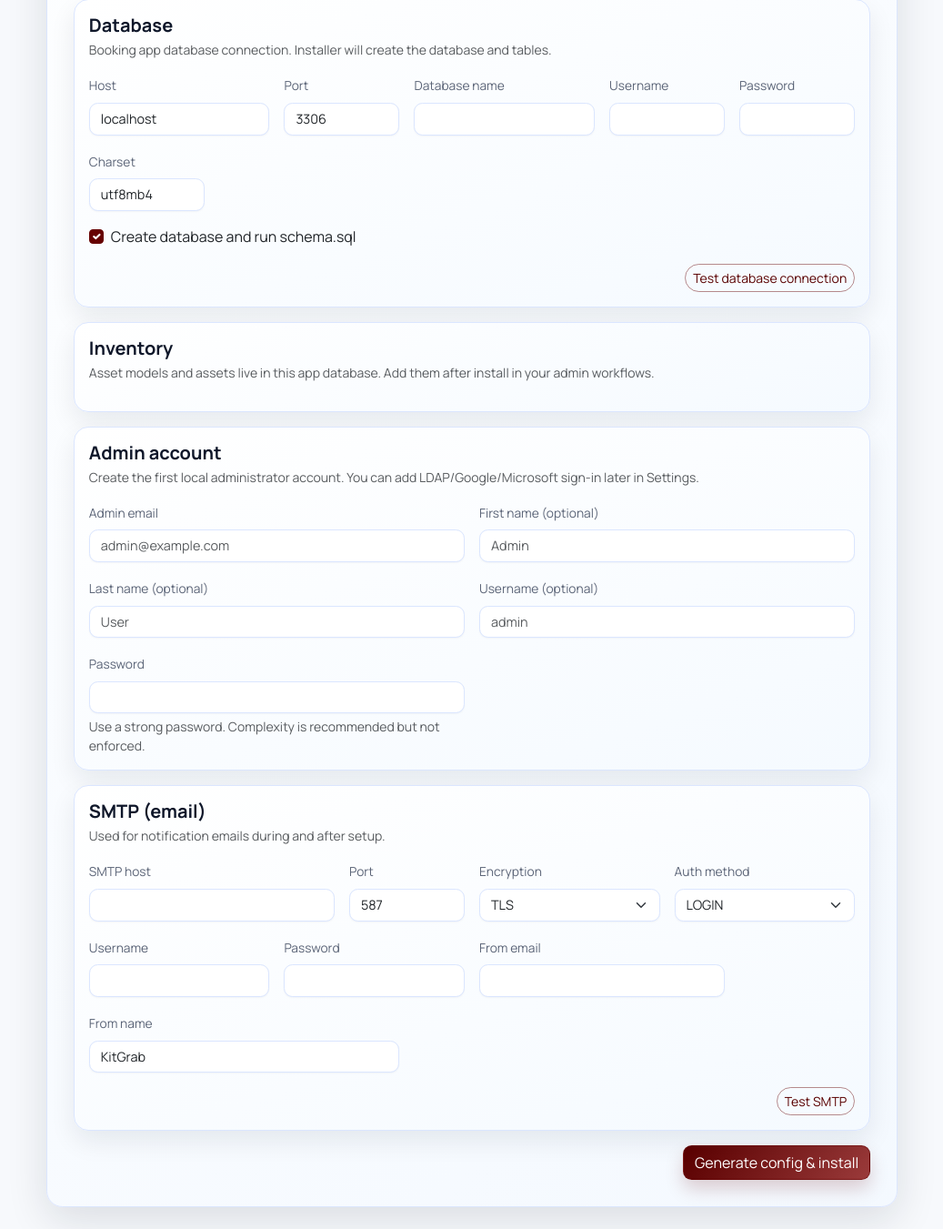
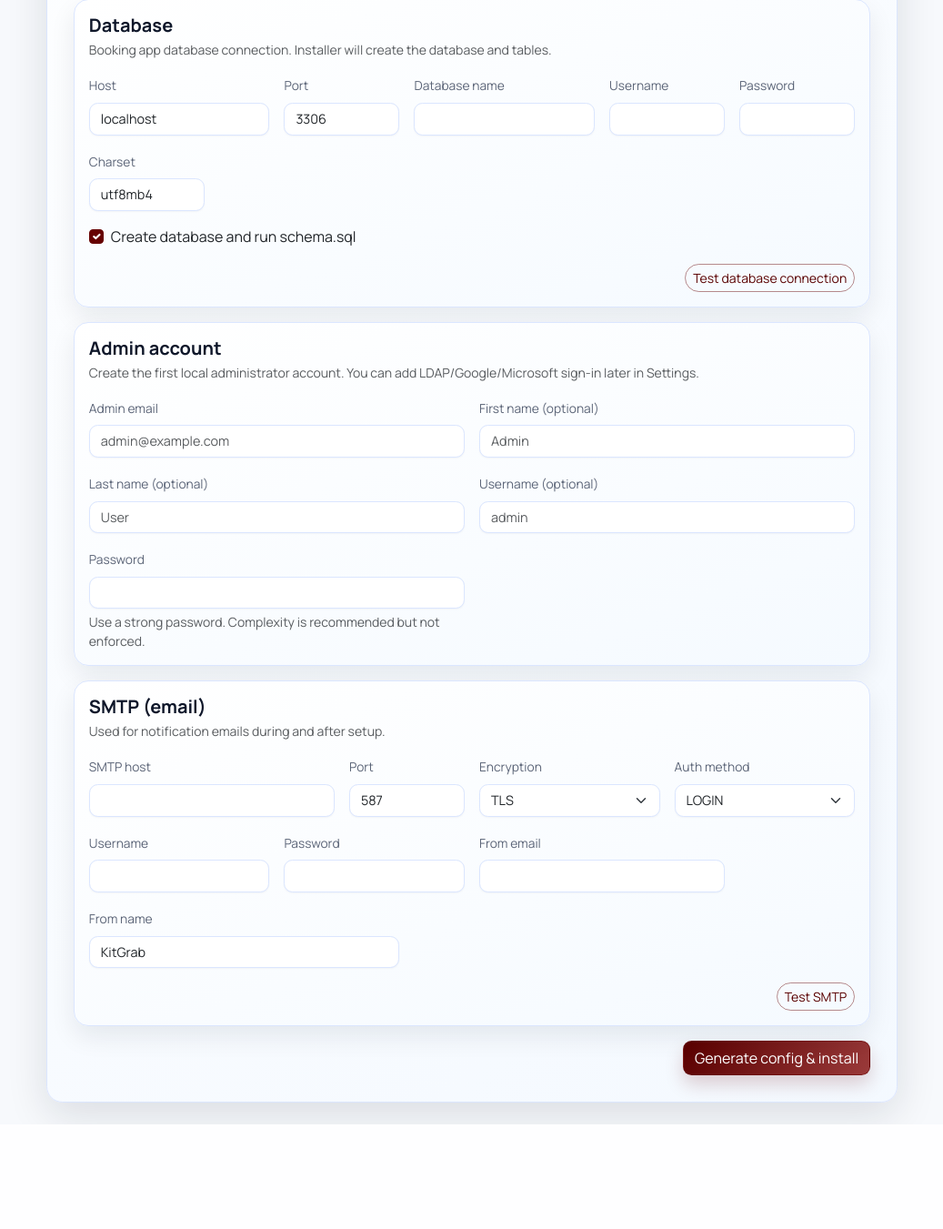
Before and after one commit to JSY-Ben/KitGrab, a PHP site: page /install/install.php in a window 1280 px wide. Shown: the part 684-2035 px from the top of the page at 91% size, without its empty margins (121-1158 px from the left). After the commit the page ends 1920 px from the top, so only its background shows below. Run offline with PHP 8.4, Linux system fonts and the light colour scheme.

Commit message:
Tidy up installer page

```diff
--- a/public/install/install.php
+++ b/public/install/install.php
@@ -665,15 +665,6 @@ $adminUsernamePref = $_POST['admin_username'] ?? '';
             <div class="col-12">
                 <div class="card">
                     <div class="card-body">
-                        <h5 class="card-title mb-1">Inventory</h5>
-                        <p class="text-muted small mb-3">Asset models and assets live in this app database. Add them after install in your admin workflows.</p>
-                    </div>
-                </div>
-            </div>
-
-            <div class="col-12">
-                <div class="card">
-                    <div class="card-body">
                         <h5 class="card-title mb-1">Admin account</h5>
                         <p class="text-muted small mb-3">Create the first local administrator account. You can add LDAP/Google/Microsoft sign-in later in Settings.</p>
                         <div class="row g-3">
```
Also changed, not shown: src/layout.php (+12 -4 lines), 3 other files.
